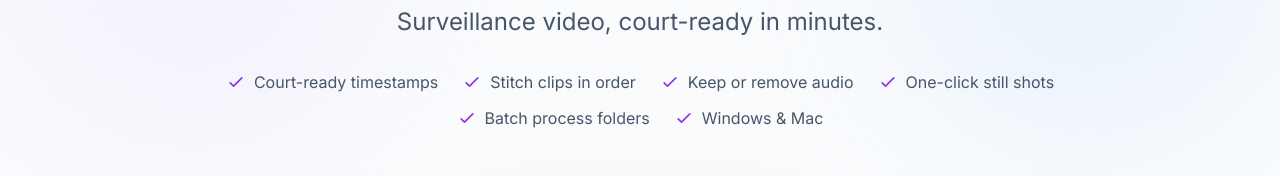
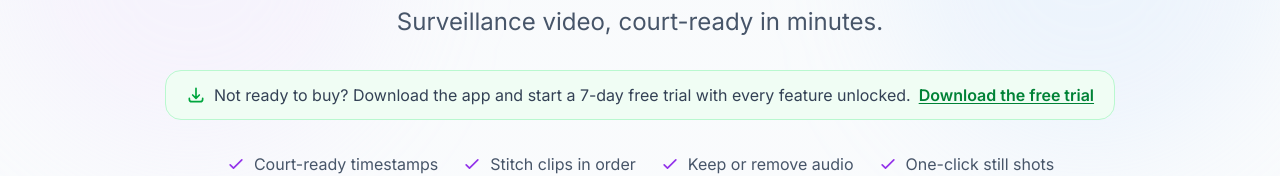
Before and after one commit to Cmj98101/pi-boost-landing, a Next.js app: page /pricing in a window 1280 px wide. Shown: the part 230-406 px from the top of the page. Built offline with nearby package versions, Linux system fonts and the light colour scheme; no server answers.

Commit message:
Add free trial banner to pricing page
Points buyers to the 7-day free trial via the download page before
they commit to a plan.

Co-Authored-By: Claude Fable 5 <noreply@anthropic.com>

```diff
--- a/app/pricing/BuyContent.tsx
+++ b/app/pricing/BuyContent.tsx
@@ -140,6 +140,32 @@ export default function BuyContent() {
             <p className="text-xl md:text-2xl text-slate-600 mb-8">
               {pricingConfig.productTagline}
             </p>
+
+            {/* Free Trial Banner */}
+            <div className="inline-flex flex-wrap items-center justify-center gap-x-2 gap-y-1 px-5 py-3 bg-green-50 border border-green-200 rounded-xl mb-8 text-sm md:text-base">
+              <svg
+                className="w-5 h-5 text-green-600 flex-shrink-0"
+                fill="none"
+                stroke="currentColor"
+                viewBox="0 0 24 24"
+              >
+                <path
+                  strokeLinecap="round"
+                  strokeLinejoin="round"
+                  strokeWidth={2}
+                  d="M4 16v1a3 3 0 003 3h10a3 3 0 003-3v-1m-4-4l-4 4m0 0l-4-4m4 4V4"
+                />
+              </svg>
+              <span className="text-slate-700">
+                {pricingConfig.trialBanner.text}
+              </span>
+              <a
+                href={pricingConfig.trialBanner.href}
+                className="font-semibold text-green-700 hover:text-green-800 underline underline-offset-2"
+              >
+                {pricingConfig.trialBanner.linkText}
+              </a>
+            </div>
 
             {/* Features List */}
             <div className="flex flex-wrap items-center justify-center gap-x-6 gap-y-3 text-sm md:text-base text-slate-600 mb-8">
--- a/lib/config.ts
+++ b/lib/config.ts
@@ -124,6 +124,11 @@ export const SITE_CONFIG = {
   pricing: {
     productName: "Investigation Flow",
     productTagline: "Surveillance video, court-ready in minutes.",
+    trialBanner: {
+      text: "Not ready to buy? Download the app and start a 7-day free trial with every feature unlocked.",
+      linkText: "Download the free trial",
+      href: "/download",
+    },
     features: [
       "Court-ready timestamps",
       "Stitch clips in order",
```
